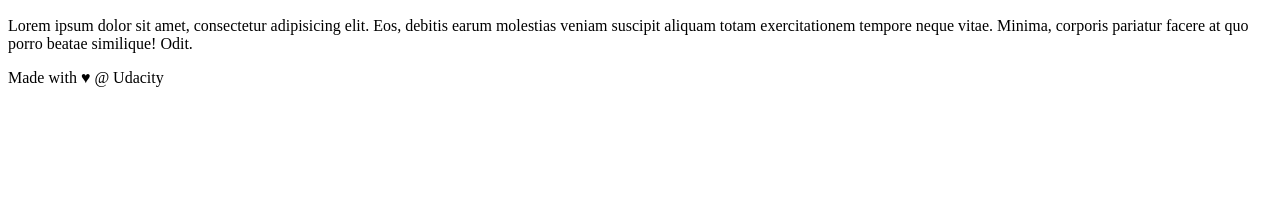
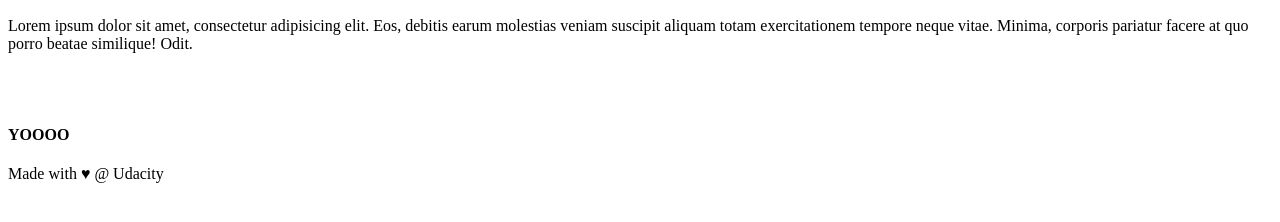
Before and after one commit to jalanvanshika/udacitycourse, a plain HTML site: page index.html in a window 1280 px wide. Shown: the part 110-332 px from the top of the page. Drawn offline with Linux system fonts and the light colour scheme.

Commit message:
editing aside

```diff
--- a/index.html
+++ b/index.html
@@ -22,6 +22,8 @@
     <h2>About Me</h2>
 
     <p>Lorem ipsum dolor sit amet, consectetur adipisicing elit. Eos, debitis earum molestias veniam suscipit aliquam totam exercitationem tempore neque vitae. Minima, corporis pariatur facere at quo porro beatae similique! Odit.</p>
+    <br><br>
+    <h4>YOOOO</h4>
 </aside>
 
 
```
